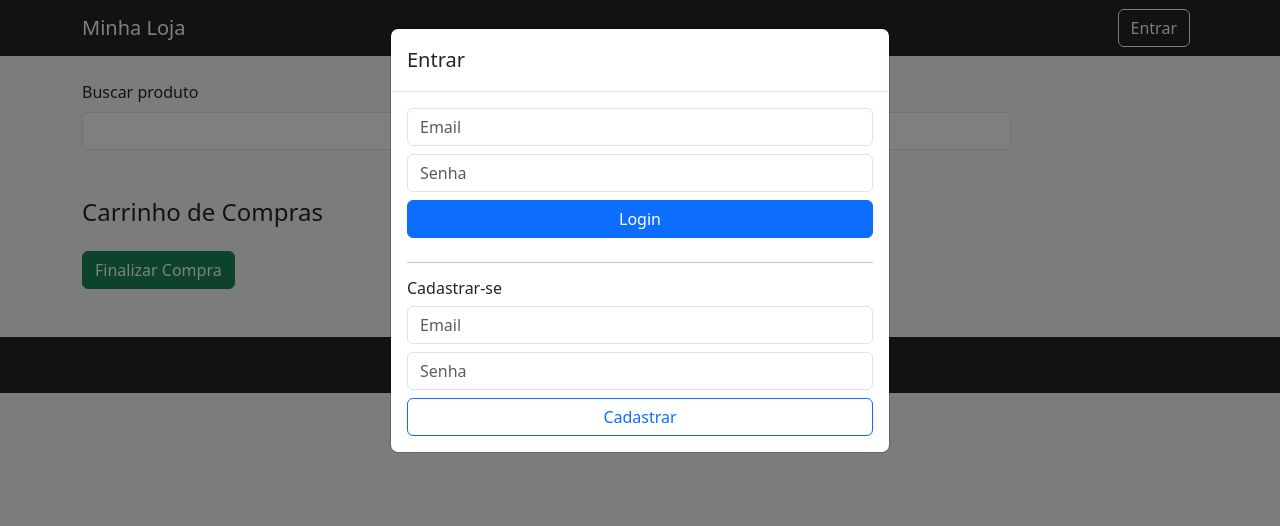
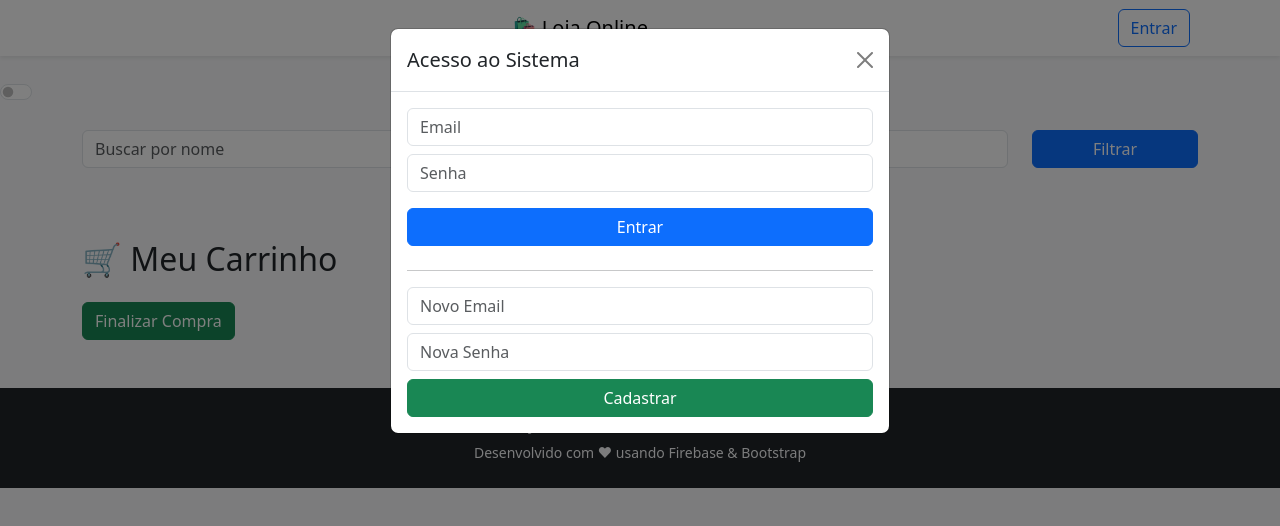
Before and after one commit to terceirogarden/grupo1, a plain HTML site: page index.html in a window 1280 px wide. Both pictures are taken after a click on the button "Entrar". Drawn offline with nearby package versions, Linux system fonts and the light colour scheme; no server answers.

Commit message:
19/10 1.19

```diff
--- a/index.html
+++ b/index.html
@@ -1,100 +1,108 @@
 
 <!DOCTYPE html>
-<html lang="pt-br">
+<html lang="pt-BR">
 <head>
   <meta charset="UTF-8">
-  <title>Loja Online</title>
-  <meta name="viewport" content="width=device-width, initial-scale=1">
+  <title>Loja Online - v9.3.1</title>
   <link href="https://cdn.jsdelivr.net/npm/bootstrap@5.3.2/dist/css/bootstrap.min.css" rel="stylesheet">
+  <script src="https://www.gstatic.com/firebasejs/9.23.0/firebase-app-compat.js"></script>
+  <script src="https://www.gstatic.com/firebasejs/9.23.0/firebase-auth-compat.js"></script>
+  <script src="https://www.gstatic.com/firebasejs/9.23.0/firebase-firestore-compat.js"></script>
+  <script src="js/firebase-config.js"></script>
+  <script src="js/main.js" defer></script>
 </head>
 <body class="bg-light">
 
-  <!-- Navbar -->
-  <nav class="navbar navbar-expand-lg navbar-dark bg-dark">
-    <div class="container">
-      <a class="navbar-brand" href="#">Minha Loja</a>
-      <button class="navbar-toggler" type="button" data-bs-toggle="collapse" data-bs-target="#navbarNav">
-        <span class="navbar-toggler-icon"></span>
-      </button>
-      <div class="collapse navbar-collapse" id="navbarNav">
-        <ul class="navbar-nav ms-auto">
-          <li class="nav-item">
-            <button class="btn btn-outline-light me-2" id="btn-login" onclick="abrirLogin()">Entrar</button>
-          </li>
-          <li class="nav-item">
-            <button class="btn btn-outline-warning me-2 d-none" id="btn-admin" onclick="window.location.href='admin.html'">Admin</button>
-          </li>
-          <li class="nav-item">
-            <button class="btn btn-outline-light d-none" id="btn-logout" onclick="logout()">Sair</button>
-          </li>
-        </ul>
+  <nav class="navbar navbar-expand-lg navbar-light bg-white shadow-sm mb-4">
+
+<div class="container">
+  <div id="produtos" class="row mb-4"></div>
+
+      <a class="navbar-brand" href="#">🛍️ Loja Online</a>
+      <div>
+        <button class="btn btn-outline-secondary me-2 d-none" id="btn-admin" onclick="window.location.href='admin.html'">Admin</button>
+        <button class="btn btn-outline-primary me-2" id="btn-login" onclick="abrirLogin()">Entrar</button>
+        <button class="btn btn-outline-secondary d-none" id="btn-logout" onclick="logout()">Sair</button>
       </div>
     </div>
   </nav>
+<div class="form-check form-switch text-end me-3 mt-2">
+  <input class="form-check-input" type="checkbox" id="modoEscuroToggle" onchange="alternarModoEscuro()">
+  <label class="form-check-label text-light" for="modoEscuroToggle">Modo escuro</label>
+</div>
+<script>
+function alternarModoEscuro() {
+  document.body.classList.toggle('bg-dark');
+  document.body.classList.toggle('text-light');
+  document.querySelectorAll('.card').forEach(card => card.classList.toggle('bg-secondary'));
+}
+</script>
 
-  <!-- Filtros -->
-  <div class="container mt-4">
-    <div class="row g-2 align-items-end">
+
+
+<div class="container">
+  <div id="produtos" class="row mb-4"></div>
+
+    <!-- Filtros de busca -->
+    <div class="row mb-4">
       <div class="col-md-4">
-        <label class="form-label">Buscar produto</label>
-        <input type="text" class="form-control" id="busca" oninput="aplicarFiltros()">
+        <input type="text" id="busca" class="form-control" placeholder="Buscar por nome">
       </div>
       <div class="col-md-3">
-        <label class="form-label">Preço mínimo</label>
-        <input type="number" class="form-control" id="precoMin" oninput="aplicarFiltros()">
+        <input type="number" id="precoMin" class="form-control" placeholder="Preço mínimo">
       </div>
       <div class="col-md-3">
-        <label class="form-label">Preço máximo</label>
-        <input type="number" class="form-control" id="precoMax" oninput="aplicarFiltros()">
+        <input type="number" id="precoMax" class="form-control" placeholder="Preço máximo">
+      </div>
+      <div class="col-md-2">
+        <button class="btn btn-primary w-100" onclick="aplicarFiltros()">Filtrar</button>
       </div>
     </div>
-  </div>
 
-  <!-- Produtos -->
-  <div class="container my-4">
-    <div id="produtos" class="row"></div>
-  </div>
+    <div class="row" id="produtos"></div>
 
-  <!-- Carrinho -->
-  <div class="container mb-5">
-    <h4>Carrinho de Compras</h4>
+    <h2 class="mt-5">🛒 Meu Carrinho</h2>
     <ul id="carrinho" class="list-group mb-3"></ul>
     <button class="btn btn-success" onclick="finalizarCompra()">Finalizar Compra</button>
   </div>
 
-  <!-- Rodapé -->
-  <footer class="bg-dark text-light text-center py-3 mt-auto">
-    <div class="container">
-      <small>&copy; 2025 Minha Loja Online. Todos os direitos reservados.</small>
-    </div>
-  </footer>
-
-  <!-- Modais de login/cadastro -->
+  <!-- Modal de login -->
   <div class="modal fade" id="loginModal" tabindex="-1">
     <div class="modal-dialog">
       <div class="modal-content">
-        <div class="modal-header"><h5 class="modal-title">Entrar</h5></div>
+        <div class="modal-header">
+          <h5 class="modal-title">Acesso ao Sistema</h5>
+          <button type="button" class="btn-close" data-bs-dismiss="modal"></button>
+        </div>
         <div class="modal-body">
-          <input type="email" class="form-control mb-2" id="email" placeholder="Email">
-          <input type="password" class="form-control mb-2" id="senha" placeholder="Senha">
-          <button class="btn btn-primary w-100 mb-2" onclick="login()">Login</button>
+          <input type="email" id="email" class="form-control mb-2" placeholder="Email">
+          <input type="password" id="senha" class="form-control mb-3" placeholder="Senha">
+          <button class="btn btn-primary w-100 mb-2" onclick="login()">Entrar</button>
+
           <hr>
-          <h6 class="mt-3">Cadastrar-se</h6>
-          <input type="email" class="form-control mb-2" id="emailCadastro" placeholder="Email">
-          <input type="password" class="form-control mb-2" id="senhaCadastro" placeholder="Senha">
-          <button class="btn btn-outline-primary w-100" onclick="cadastrar()">Cadastrar</button>
+          <input type="email" id="emailCadastro" class="form-control mb-2" placeholder="Novo Email">
+          <input type="password" id="senhaCadastro" class="form-control mb-2" placeholder="Nova Senha">
+          <button class="btn btn-success w-100" onclick="cadastrar()">Cadastrar</button>
         </div>
       </div>
     </div>
   </div>
 
-  <!-- Scripts -->
-  <script src="https://www.gstatic.com/firebasejs/9.6.10/firebase-app.js"></script>
-  <script src="https://www.gstatic.com/firebasejs/9.6.10/firebase-auth.js"></script>
-  <script src="https://www.gstatic.com/firebasejs/9.6.10/firebase-firestore.js"></script>
   <script src="https://cdn.jsdelivr.net/npm/bootstrap@5.3.2/dist/js/bootstrap.bundle.min.js"></script>
 
-  <script src="js/firebase-config.js"></script>
-  <script src="js/main.js"></script>
+<footer class="bg-dark text-light py-4 mt-5">
+  <div class="container text-center">
+    <p class="mb-1">© 2025 Loja Online - Todos os direitos reservados.</p>
+    <p class="mb-0"><small>Desenvolvido com ♥ usando Firebase & Bootstrap</small></p>
+  </div>
+</footer>
+
+
+<script>
+document.addEventListener("DOMContentLoaded", function () {
+  carregarProdutos();
+});
+</script>
+
 </body>
 </html>
```
